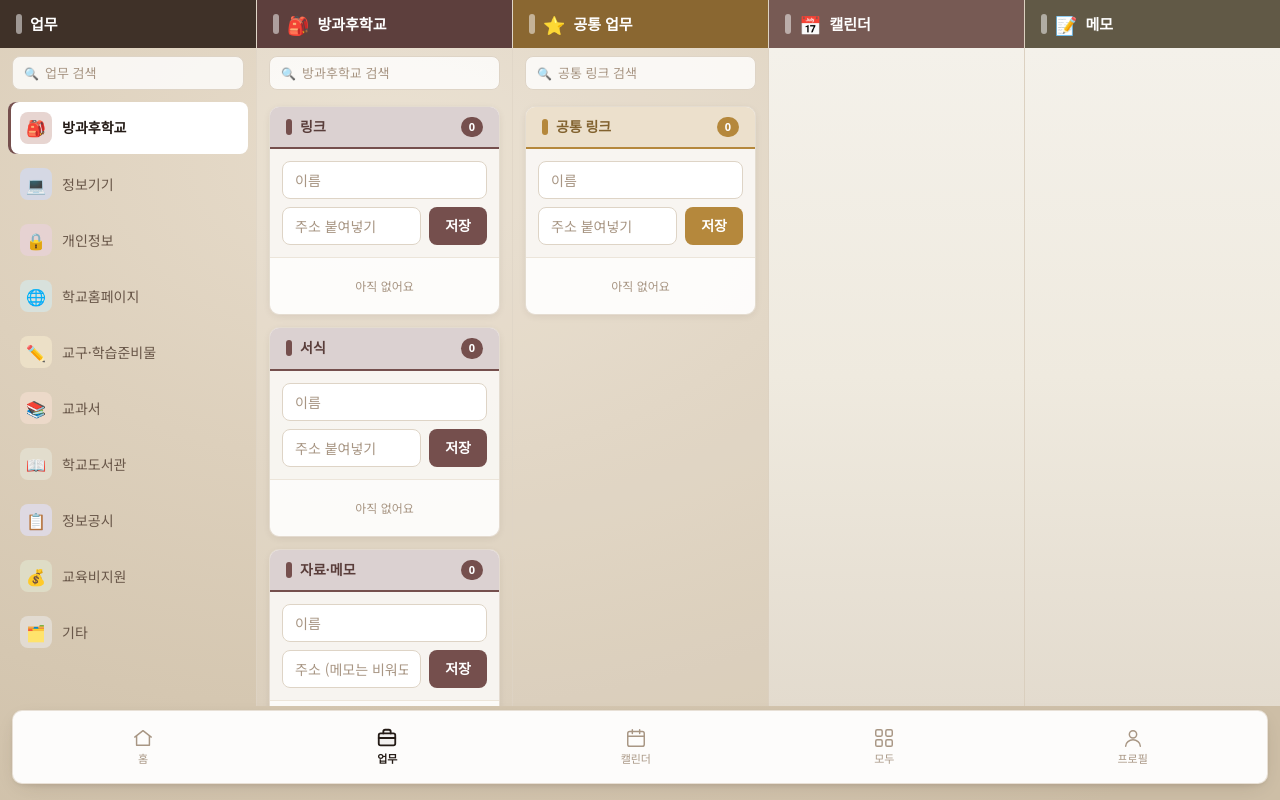
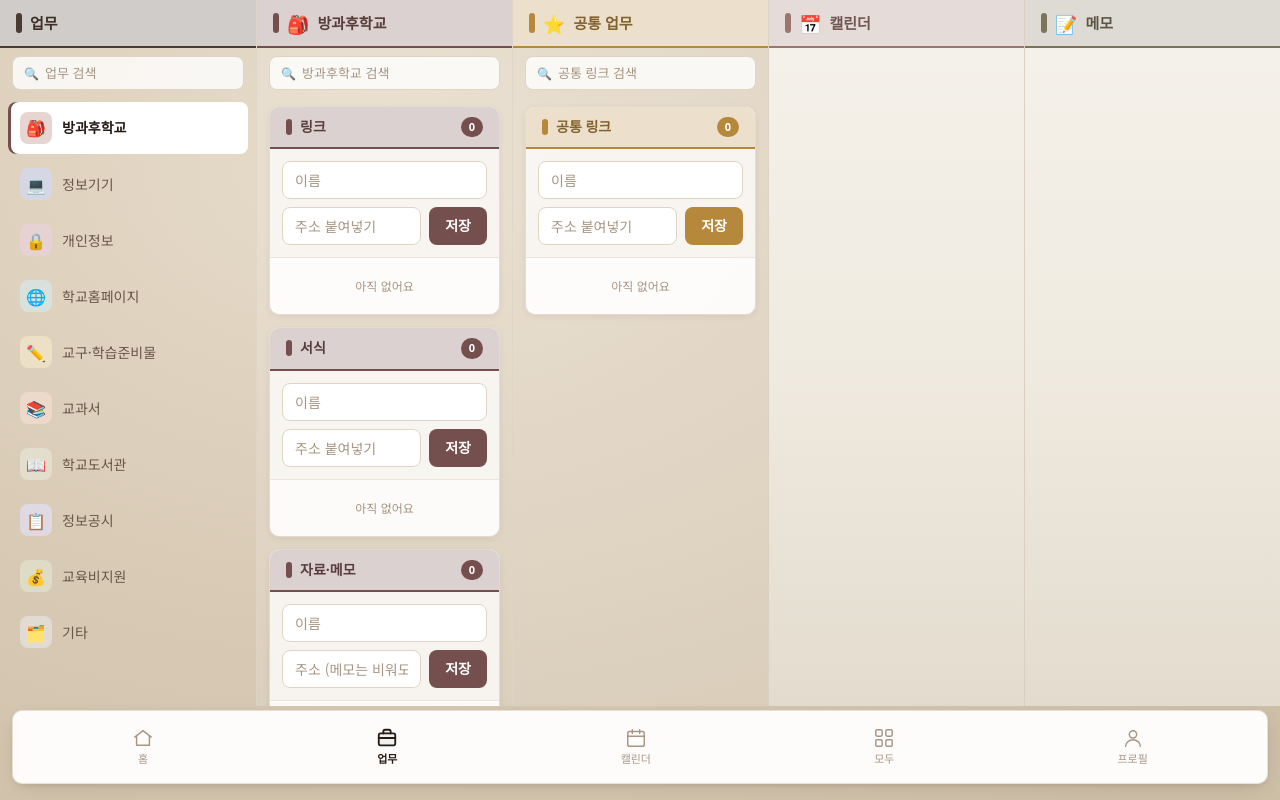
Before and after one commit to joohj0519-blip/spero-spera-memo, a React (Vite) app: page /dashboard in a window 1280 px wide. Built offline with nearby package versions, Linux system fonts and the light colour scheme; a web font is replaced by a local one.

Commit message:
style: 대시보드 칸 제목줄을 옅은 색 틴트로 변경
- 색 꽉 채움 + 흰 글씨 -> 흰색에 26% 섞은 옅은 틴트 배경
- 아래 테두리 2px 와 좌측 막대는 원색 그대로 둬서 구분은 유지
- 글자는 먹색 쪽으로 35% 당겨 틴트 위에서 대비 확보

```diff
--- a/src/pages/Dashboard.tsx
+++ b/src/pages/Dashboard.tsx
@@ -164,22 +164,21 @@ function mix(hex: string, t: [number, number, number], ratio: number) {
   const v = p.map((c, i) => Math.round(c + (t[i] - c) * ratio))
   return `rgb(${v[0]}, ${v[1]}, ${v[2]})`
 }
-const headTint = (hex: string) => mix(hex, [255, 255, 255], 0.74)  // 옅은 배경 틴트 — 안쪽 그룹 헤드용
-const headText = (hex: string) => mix(hex, [36, 27, 22], 0.35)     // 글자 — 대비 확보용으로 진하게
-// 칸 제목줄은 아예 색을 꽉 채워 한눈에 구분되게 한다.
-// 원색 그대로 깔면 흰 글씨 대비가 부족해서(예: 허니 앰버 2.9:1),
-// 먹색 쪽으로 30% 당겨 어둡게 만든 뒤 흰 글씨를 올린다(대비 4.5:1 이상).
-const headSolid = (hex: string) => mix(hex, [36, 27, 22], 0.3)
+// 배경 틴트 — 각 칸의 색을 흰색에 26% 섞은 값(= 흰색 쪽으로 74% 당김).
+// 색은 알아볼 수 있으면서 눈이 피로하지 않은 선.
+const headTint = (hex: string) => mix(hex, [255, 255, 255], 0.74)
+// 글자 — 틴트 배경 위에서 대비가 나오도록 먹색 쪽으로 35% 당겨 진하게.
+const headText = (hex: string) => mix(hex, [36, 27, 22], 0.35)
 
 function PanelHead({ title, emoji, accent = LIST_ACCENT }: { title: string; emoji?: string; accent?: string }) {
   return (
     <div
-      className="shrink-0 flex items-center gap-2 px-4 h-12"
-      style={{ background: headSolid(accent) }}
+      className="shrink-0 flex items-center gap-2 px-4 h-12 border-b-2"
+      style={{ background: headTint(accent), borderBottomColor: accent }}
     >
-      <span className="w-1.5 h-5 rounded-full shrink-0 bg-white/50" />
+      <span className="w-1.5 h-5 rounded-full shrink-0" style={{ background: accent }} />
       {emoji && <span className="text-lg">{emoji}</span>}
-      <span className="font-bold text-[15px] text-white">{title}</span>
+      <span className="font-bold text-[15px]" style={{ color: headText(accent) }}>{title}</span>
     </div>
   )
 }
```
